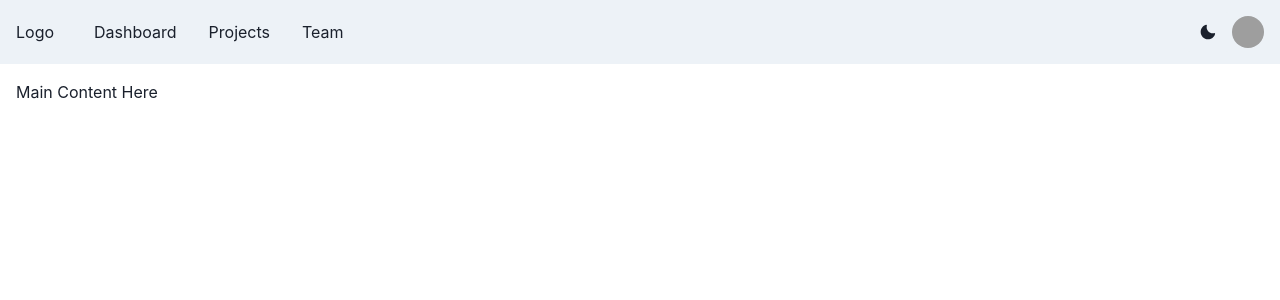
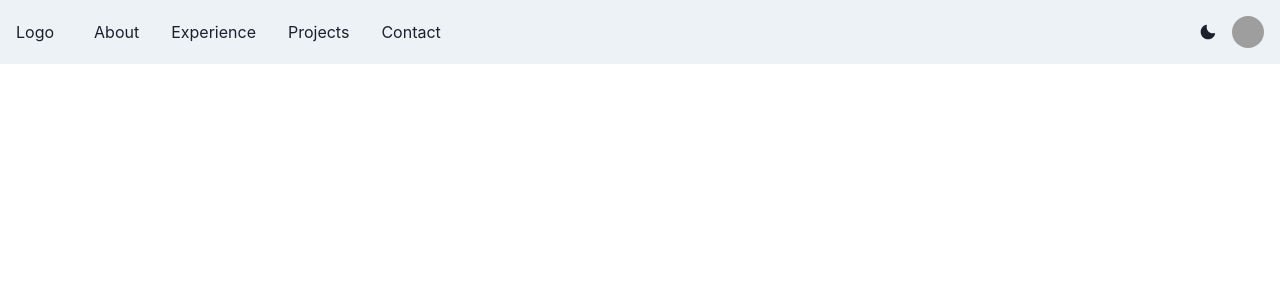
Before and after one commit to morabrandoi/NewPortfolioSite, a React (Create React App) app in the folder frontend/: page / in a window 1280 px wide. Shown: the top 300 px of the page. Built offline with nearby package versions, Linux system fonts and the light colour scheme; grey boxes are pictures that could not be loaded.

Commit message:
Better Header

```diff
--- a/frontend/src/Nav.tsx
+++ b/frontend/src/Nav.tsx
@@ -20,7 +20,7 @@ import {
 } from '@chakra-ui/react';
 import { HamburgerIcon, CloseIcon, MoonIcon, SunIcon } from '@chakra-ui/icons';
 
-const Links = ['Dashboard', 'Projects', 'Team'];
+const Links = ['About', 'Experience', 'Projects', 'Contact'];
 
 const NavLink = ({ children }: { children: ReactNode }) => (
   <Link
@@ -112,8 +112,6 @@ export default function Nav() {
           </Box>
         ) : null}
       </Box>
-
-      <Box p={4}>Main Content Here</Box>
     </>
   );
 }
```
